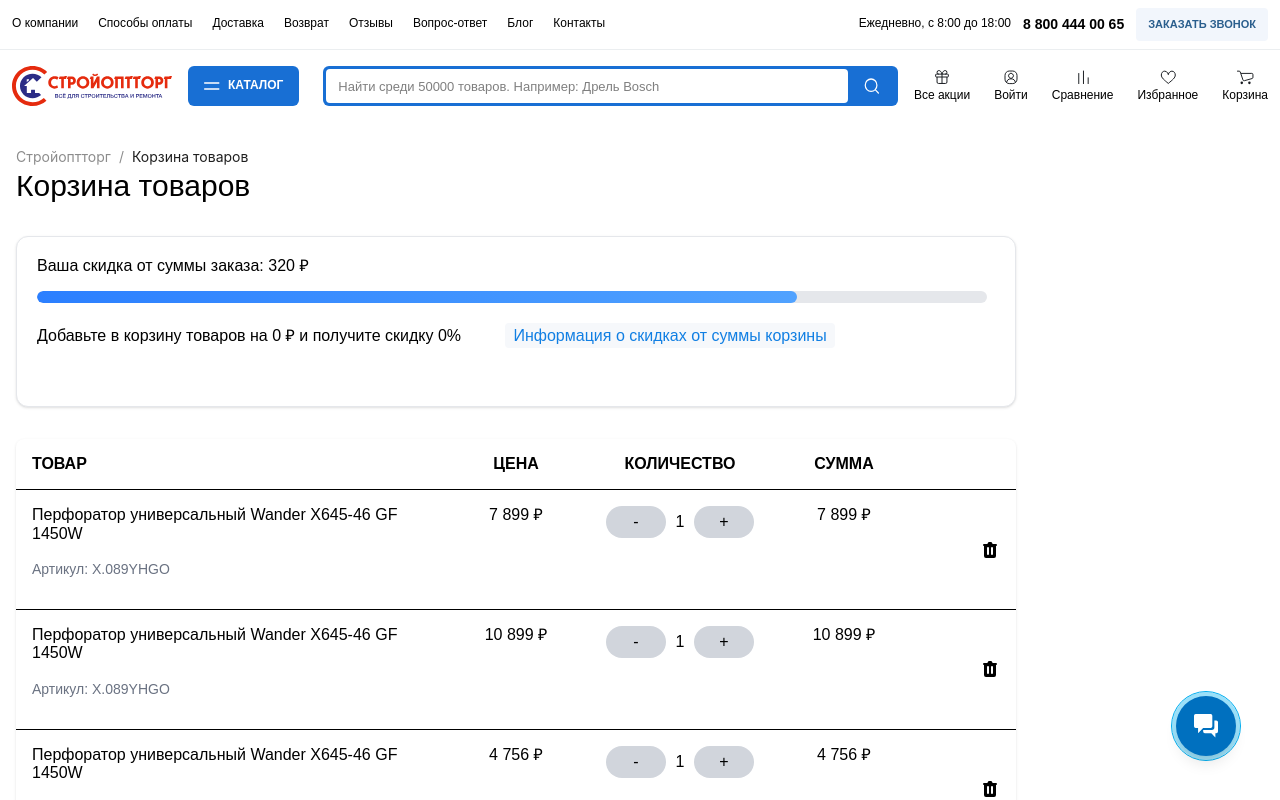
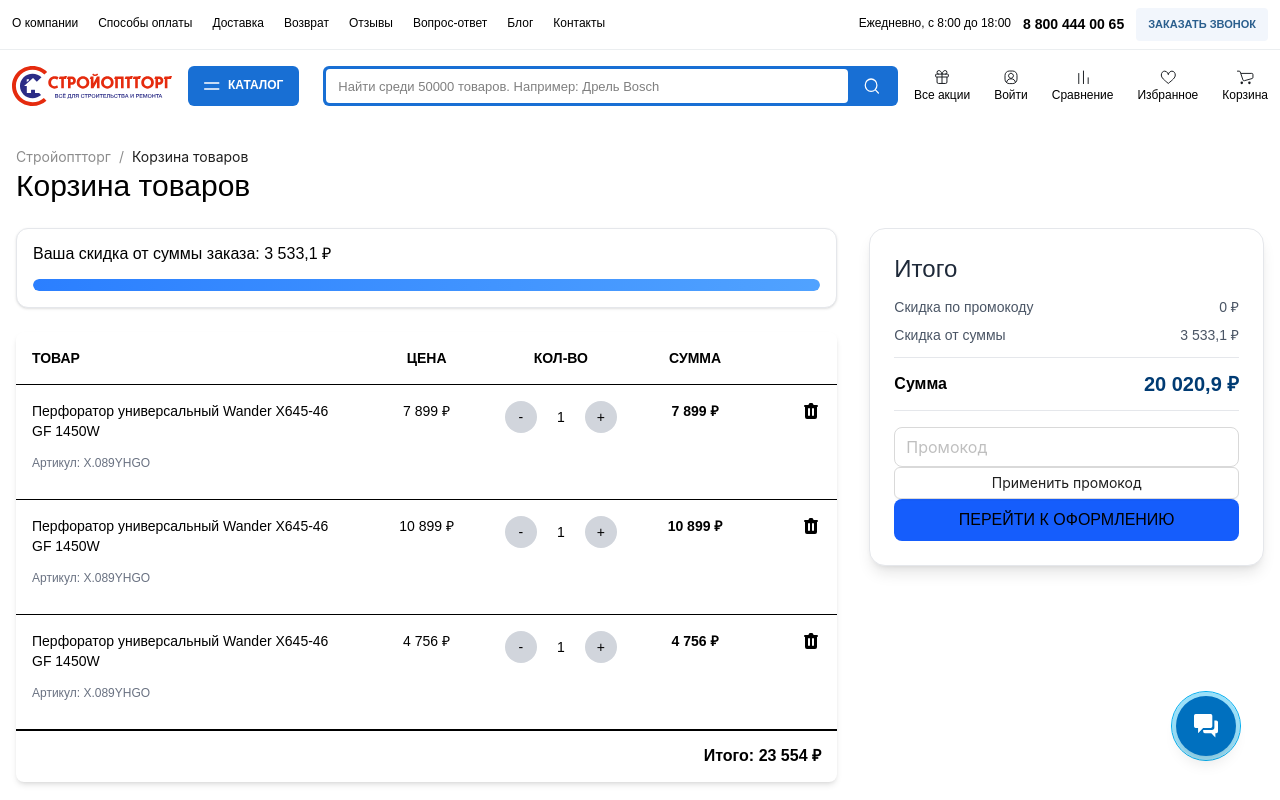
Before and after one commit to Temurprogram77/Hardware_store, a React (Vite) app: page /basket in a window 1280 px wide. Shown: the top 800 px of the page. Built offline with nearby package versions, Linux system fonts and the light colour scheme.

Commit message:
basked ended and oformilina start

```diff
--- a/src/pages/Basket.tsx
+++ b/src/pages/Basket.tsx
@@ -1,6 +1,5 @@
-import { Breadcrumb, Button,  Tooltip, Input  } from 'antd';
+import { Breadcrumb, Button, Tooltip, Input } from 'antd';
 import { useState } from 'react';
-import {  } from 'antd';
 
 const Basket = () => {
   const [cartItems, setCartItems] = useState([
@@ -9,61 +8,48 @@
       name: 'Перфоратор универсальный Wander X645-46 GF 1450W',
       price: 7899,
       quantity: 1,
-      article: 'Х.089YHGO'
+      article: 'Х.089YHGO',
     },
     {
       id: 2,
       name: 'Перфоратор универсальный Wander X645-46 GF 1450W',
       price: 10899,
       quantity: 1,
-      article: 'Х.089YHGO'
+      article: 'Х.089YHGO',
     },
     {
       id: 3,
       name: 'Перфоратор универсальный Wander X645-46 GF 1450W',
       price: 4756,
       quantity: 1,
-      article: 'Х.089YHGO'
+      article: 'Х.089YHGO',
     },
-    {
-      id: 4,
-      name: 'Перфоратор универсальный Wander X645-46 GF 1450W',
-      price: 10899,
-      quantity: 1,
-      article: 'Х.089YHGO'
-    }
   ]);
 
-  // Miqdorni oshirish funksiyasi
   const increaseQuantity = (id: number) => {
     setCartItems(cartItems.map(item =>
       item.id === id ? { ...item, quantity: item.quantity + 1 } : item
     ));
   };
 
-  // Miqdorni kamaytirish funksiyasi
   const decreaseQuantity = (id: number) => {
     setCartItems(cartItems.map(item =>
       item.id === id && item.quantity > 1 ? { ...item, quantity: item.quantity - 1 } : item
     ));
   };
 
-  // Mahsulotni o'chirish funksiyasi
   const removeItem = (id: number) => {
     setCartItems(cartItems.filter(item => item.id !== id));
   };
 
-  // Umumiy summani hisoblash
-  const currentCartValue = cartItems.reduce((sum, item) => sum + (item.price * item.quantity), 0);
+  const currentCartValue = cartItems.reduce((sum, item) => sum + item.price * item.quantity, 0);
 
-  // Chegirma ma'lumotlari
   const thresholds = [
     { amount: 3000, discount: 5 },
     { amount: 7000, discount: 10 },
     { amount: 20000, discount: 15 },
   ];
 
-  // Chegirma hisoblash
   const nextThreshold = thresholds.find(t => currentCartValue < t.amount);
   const amountNeeded = nextThreshold ? nextThreshold.amount - currentCartValue : 0;
   const nextDiscount = nextThreshold ? nextThreshold.discount : 0;
@@ -71,118 +57,107 @@
     .filter(t => currentCartValue >= t.amount)
     .reduce((max, t) => Math.max(max, t.discount), 0);
 
+  const discountedTotal = currentCartValue - (currentCartValue * currentDiscount) / 100;
+
   return (
-    <div className="max-w-[1460px] mx-auto py-6 px-4">
+    <div className="max-w-[1460px] mx-auto px-4 py-6">
       {/* Breadcrumb */}
-      <div className="mb-8">
+      <div className="mb-6">
         <Breadcrumb>
           <Breadcrumb.Item>Стройоптторг</Breadcrumb.Item>
           <Breadcrumb.Item>Корзина товаров</Breadcrumb.Item>
         </Breadcrumb>
-        <h2 className="text-3xl font-bold mt-2">Корзина товаров</h2>
+        <h2 className="text-2xl md:text-3xl font-bold mt-2">Корзина товаров</h2>
       </div>
 
-      {/* Chegirma bloki */}
-      <div className="w-[1000px] -ml-0  mx-auto my-5 p-5 border border-gray-200 rounded-xl bg-white shadow-sm">
-    <p>Ваша скидка от суммы заказа: 320 ₽</p>
-    <div className="w-[950px] bg-gray-200 rounded-full h-3 overflow-hidden">
-  <div className="bg-gradient-to-r from-blue-500 to-blue-400 h-full rounded-full w-[80%]" ></div>
+      {/* Grid: Tovarlar + Итог */}
+      <div className="grid grid-cols-1 md:grid-cols-3 gap-8">
+        {/* Left Block */}
+        <div className="md:col-span-2">
+          {/* Discount Info */}
+          <div className="mb-6 p-4 border border-gray-200 rounded-xl bg-white shadow-sm">
+            <p>Ваша скидка от суммы заказа: {((currentCartValue * currentDiscount) / 100).toLocaleString('ru-RU')} ₽</p>
+            <div className="bg-gray-200 rounded-full h-3 mt-2 overflow-hidden">
+              <div
+                className="bg-gradient-to-r from-blue-500 to-blue-400 h-full rounded-full"
+                style={{ width: `${Math.min(currentCartValue / 20000 * 100, 100)}%` }}
+              ></div>
             </div>
-
-
-<p className="py-6">
-  Добавьте в корзину товаров на {amountNeeded.toLocaleString('ru-RU')} ₽ и получите скидку {nextDiscount}%{" "}
+            {nextThreshold && (
+              <p className="py-4 text-sm">
+                Добавьте товаров на {amountNeeded.toLocaleString('ru-RU')} ₽ и получите скидку {nextDiscount}%{" "}
                 <Tooltip
                   title={
                     <div className="text-white text-sm max-w-[360px]">
-      <p className="font-medium mb-1">Сейчас у нас действуют следующие пороги:</p>
-      <div className="flex flex-wrap gap-4">
-        <div className="flex items-center gap-1">
-          <span className="font-semibold">от 3 000 ₽</span>
-          <span className="bg-green-600 text-white text-xs px-2 py-0.5 rounded">-5%</span>
-        </div>
-        <div className="flex items-center gap-1">
-          <span className="font-semibold">от 7 000 ₽</span>
-          <span className="bg-orange-500 text-white text-xs px-2 py-0.5 rounded">-10%</span>
-        </div>
-        <div className="flex items-center gap-1">
-          <span className="font-semibold">от 20 000 ₽</span>
-          <span className="bg-pink-500 text-white text-xs px-2 py-0.5 rounded">-15%</span>
-        </div>
-      </div>
+                      <p className="font-medium mb-1">Скидки по порогам:</p>
+                      <ul>
+                        {thresholds.map((t, idx) => (
+                          <li key={idx}>
+                            от {t.amount.toLocaleString('ru-RU')} ₽ — <b>-{t.discount}%</b>
+                          </li>
+                        ))}
+                      </ul>
                     </div>
                   }
                   placement="top"
-  overlayInnerStyle={{
-    padding: 12,
-    backgroundColor: '#1f2937',
-    borderRadius: 8,
-  }}
+                  overlayInnerStyle={{ padding: 12, backgroundColor: '#1f2937', borderRadius: 8 }}
                 >
-  <span className="ml-10 bg-[#f6f8fb] hover:bg-[#011120] hover:text-white text-[#117fe3] px-2 py-1 rounded cursor-pointer">
-    Информация о скидках от суммы корзины
+                  <span className="ml-4 text-[#117fe3] hover:text-white bg-[#f6f8fb] hover:bg-[#011120] px-2 py-1 rounded cursor-pointer">
+                    Информация о скидках
                   </span>
                 </Tooltip>
-
-
-
               </p>
-
+            )}
           </div>
 
-      {/* Mahsulotlar jadvali */}
-      <div className="bg-white w-[1000px] rounded-lg shadow overflow-hidden mt-8">
-        <div className="grid grid-cols-12 gap-4 p-4 border-b font-semibold">
+          {/* Products Table */}
+          <div className="bg-white rounded-lg shadow-md overflow-hidden">
+            <div className="hidden md:grid grid-cols-12 gap-4 p-4 border-b font-semibold text-sm">
               <div className="col-span-5">ТОВАР</div>
               <div className="col-span-2 text-center">ЦЕНА</div>
-          <div className="col-span-2 text-center">КОЛИЧЕСТВО</div>
+              <div className="col-span-2 text-center">КОЛ-ВО</div>
               <div className="col-span-2 text-center">СУММА</div>
               <div className="col-span-1"></div>
             </div>
 
             {cartItems.map((item) => (
-          <div key={item.id} className="grid grid-cols-12 gap-4 p-4 border-b">
-            <div className="col-span-5">
+              <div key={item.id} className="grid grid-cols-1 md:grid-cols-12 gap-4 p-4 border-b text-sm">
+                <div className="md:col-span-5">
                   <p className="font-medium">{item.name}</p>
-              <p className="text-gray-500 text-sm">Артикул: {item.article}</p>
+                  <p className="text-gray-500 text-xs">Артикул: {item.article}</p>
                 </div>
-            <div className="col-span-2 text-center">
+
+                <div className="md:col-span-2 text-center">
+                  <span className="block md:hidden font-semibold">Цена:</span>
                   {item.price.toLocaleString('ru-RU')} ₽
                 </div>
-            <div className="col-span-2  text-center">
-              <div className="flex gap-1     items-center justify-center">
-                <div className='hover:text-white'>
+
+                <div className="md:col-span-2 text-center">
+                  <span className="block md:hidden font-semibold mb-1">Кол-во:</span>
+                  <div className="flex md:flex-row flex-col gap-1 items-center justify-center">
                     <button
-                  className="w-15 h-8  rounded-full flex items-center justify-center  bg-gray-300 hover:bg-[#011120] "
+                      className="w-8 h-8 rounded-full bg-gray-300   flex items-center justify-center"
                       onClick={() => decreaseQuantity(item.id)}
-                >
-                  -
-                </button>
+                    >-</button>
+                    <span className="w-10 h-8 flex items-center justify-center font-medium">{item.quantity}</span>
+                    <button
+                      className="w-8 h-8 rounded-full bg-gray-300 flex items-center justify-center"
+                      onClick={() => increaseQuantity(item.id)}
+                    >+</button>
+                  </div>
                 </div>
 
-                <span className="w-10 h-8  flex items-center justify-center">
-                  {item.quantity}
-                </span>
-                <div className='hover:text-white '>
-                 <button
-                  className="w-15 h-8  rounded-full flex items-center justify-center hover:bg-[#011120] bg-gray-300"
-                  onClick={() => increaseQuantity(item.id)}
-                >
-                  +
-                </button>
+                <div className="md:col-span-2 text-center font-semibold">
+                  <span className="block md:hidden font-semibold">Сумма:</span>
+                  {(item.price * item.quantity).toLocaleString('ru-RU')} ₽
                 </div>
 
-              </div>
-            </div>
-            <div className="col-span-2 text-center font-medium">
-              {(item.price * item.quantity).toLocaleString('ru-RU')} ₽
-            </div>
-            <div className="col-span-1 flex justify-end">
+                <div className="md:col-span-1 flex justify-end items-start">
                   <button
                     className="text-gray-400 hover:text-red-500"
                     onClick={() => removeItem(item.id)}
                   >
-                <svg xmlns="http://www.w3.org/2000/svg" className="h-5 w-5" viewBox="0 0 20 20" fill="currentColor">
+                    <svg xmlns="http://www.w3.org/2000/svg" className="h-5 w-5" fill="currentColor" viewBox="0 0 20 20">
                       <path fillRule="evenodd" d="M9 2a1 1 0 00-.894.553L7.382 4H4a1 1 0 000 2v10a2 2 0 002 2h8a2 2 0 002-2V6a1 1 0 100-2h-3.382l-.724-1.447A1 1 0 0011 2H9zM7 8a1 1 0 012 0v6a1 1 0 11-2 0V8zm5-1a1 1 0 00-1 1v6a1 1 0 102 0V8a1 1 0 00-1-1z" clipRule="evenodd" />
                     </svg>
                   </button>
@@ -190,47 +165,43 @@
               </div>
             ))}
 
-        {/* Umumiy summa */}
-        <div className="p-4 flex justify-end border-t">
-          <div className="text-lg font-semibold">
+            <div className="p-4 flex justify-end border-t font-semibold">
               Итого: {currentCartValue.toLocaleString('ru-RU')} ₽
             </div>
           </div>
         </div>
 
-<div className="max-w-md mx-auto bg-white  rounded-2xl shadow-lg p-6 border border-gray-200">
+        {/* Right: Итог */}
+        <div className="w-full md:w-auto">
+          <div className="bg-white rounded-2xl shadow-lg p-6 border border-gray-200 w-full">
             <h3 className="text-2xl font-bold mb-6 text-gray-800">Итого</h3>
 
-      <div className="flex justify-between mb-3">
-        <span className="text-gray-600">Скидка по промокоду</span>
-        <span>0</span>
+            <div className="flex justify-between mb-2 text-sm text-gray-600">
+              <span>Скидка по промокоду</span>
+              <span>0 ₽</span>
             </div>
 
-      <div className="flex justify-between mb-3">
-        <span className="text-gray-600">Скидка от суммы заказа</span>
-        <span>320 ₽</span>
+            <div className="flex justify-between mb-3 text-sm text-gray-600">
+              <span>Скидка от суммы</span>
+              <span>{((currentCartValue * currentDiscount) / 100).toLocaleString('ru-RU')} ₽</span>
             </div>
 
-      <div className="flex justify-between items-center mb-6 py-3 border-t border-b border-gray-200">
+            <div className="flex justify-between items-center py-3 border-t border-b border-gray-200 mb-4">
               <span className="font-semibold">Сумма</span>
-        <span className="text-[#003b73] text-xl font-bold">6 080 ₽</span>
+              <span className="text-[#003b73] text-xl font-bold">{discountedTotal.toLocaleString('ru-RU')} ₽</span>
             </div>
 
-      <div className="mb-4">
-        <Input
-          size="large"
-          placeholder="Промокод"
-          className="mb-2"
-        />
-
-      </div>
-     <div className="flex flex-col gap-4"> {/* Tugmalar orasida 1rem (16px) joy */}
-  <Button type='default' className='bg-[#f6f8fb] text-center w-full py-3 '>
+            <Input placeholder="Промокод" size="large" className="mb-3 rounded" />
+            <Button
+              type="default"
+              className="bg-[#f6f8fb] hover:bg-gray-100 text-gray-800 w-full py-2 mb-3"
+            >
               Применить промокод
             </Button>
-  <button className="w-full py-3 bg-blue-600 hover:bg-black rounded-lg transition">
-    <span className='text-white'>ПЕРЕЙТИ К ОФОРМЛЕНИЮ</span>
+            <button className="w-full py-3 bg-blue-600 hover:bg-blue-700 text-white rounded-lg">
+              ПЕРЕЙТИ К ОФОРМЛЕНИЮ
             </button>
+          </div>
         </div>
       </div>
     </div>
--- a/src/pages/ProductCatalog.tsx
+++ b/src/pages/ProductCatalog.tsx
@@ -1,7 +1,7 @@
 import data from "../data/data";
 import { images } from "../assets/images";
 import { Link } from "react-router-dom";
-import { Range } from "react-range";
+// import { Range } from "react-range";
 import { useState } from "react";
 import { HiMenu } from "react-icons/hi"
 
```
Lines whose indentation alone changed are shown as unchanged.
